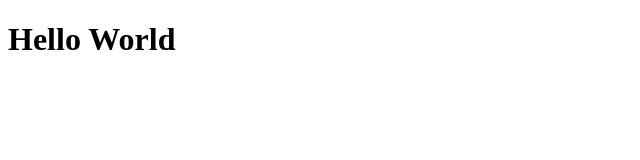
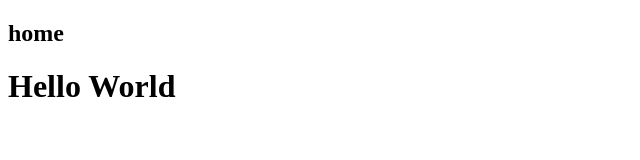
Before and after one commit to ceceego/professional-stalkers-, a plain HTML site: page index.html in a window 1280 px wide. Shown: the whole page, without its empty margins (0-640 px from the left). Drawn offline with Linux system fonts and the light colour scheme.

Commit message:
nav index.html

```diff
--- a/index.html
+++ b/index.html
@@ -10,6 +10,9 @@
 
 </head>
 <body>
-<h1>Hello World</h1>
+<nav>
+    <h1> home </h1>
+</nav>
+    <h1>Hello World</h1>
 </body>
 </html>
```
